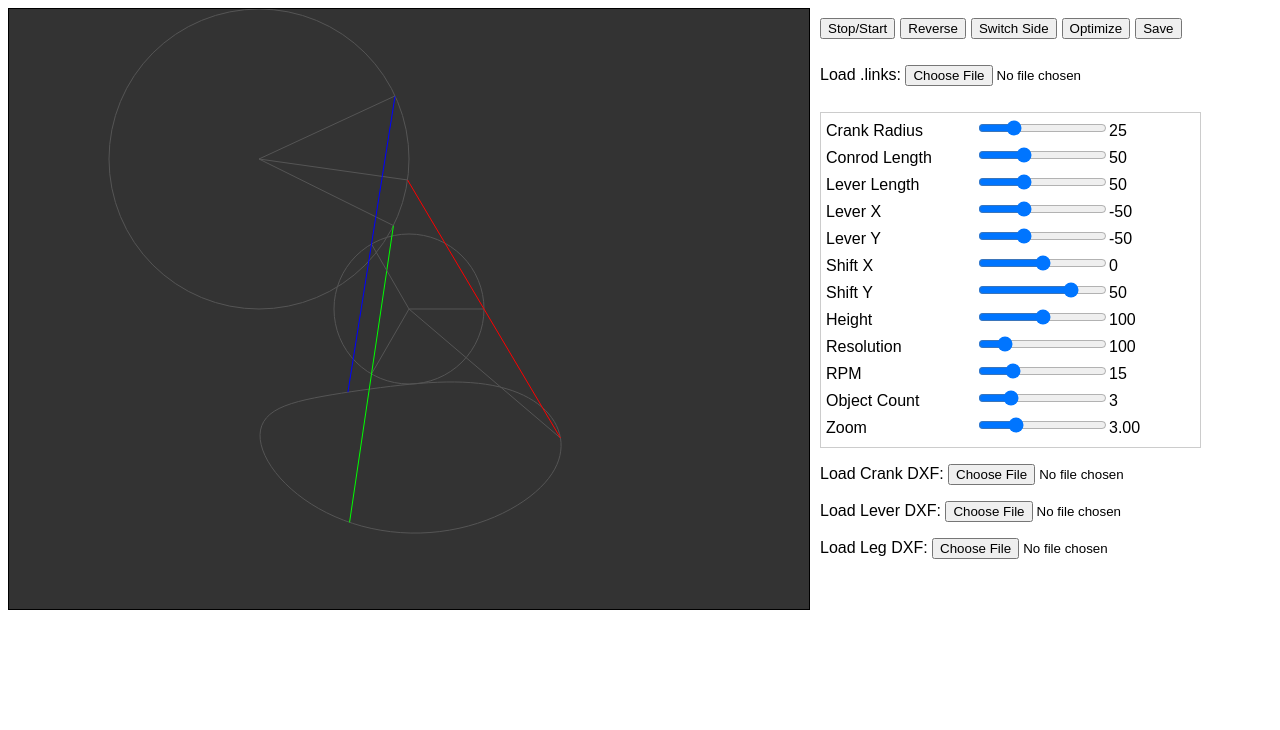
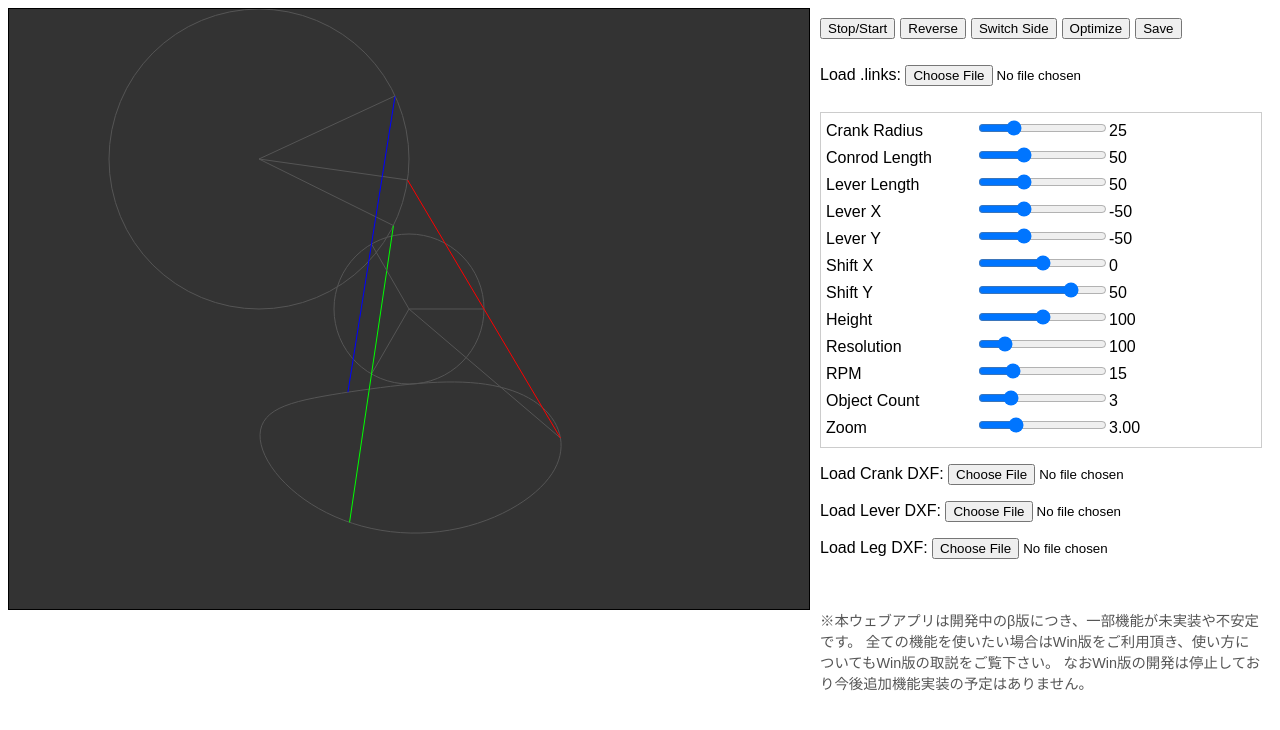
Before and after one commit to sin1n24/testLinks, a plain HTML site: page index.html in a window 1280 px wide. Drawn offline with Linux system fonts and the light colour scheme.

Commit message:
Update index.html

```diff
--- a/index.html
+++ b/index.html
@@ -2,7 +2,7 @@
 <html lang="ja">
 <head>
     <meta charset="UTF-8">
-    <title>Links Web</title>
+    <title>Links Web β</title>
     <style>
         body { font-family: sans-serif; display: flex; }
         #main-canvas { border: 1px solid black; }
@@ -34,6 +34,9 @@
             <p>Load Leg DXF: <input type="file" id="dxf-leg-input" class="dxf-input" data-part="leg"></p>
         </div>
         <div id="help-text-container" style="margin-top: 20px; font-size: 0.9em; color: #555;">
+            <p>※本ウェブアプリは開発中のβ版につき、一部機能が未実装や不安定です。
+                全ての機能を使いたい場合はWin版をご利用頂き、使い方についてもWin版の取説をご覧下さい。
+                なおWin版の開発は停止しており今後追加機能実装の予定はありません。</p>
         </div>
     </div>
 
```
